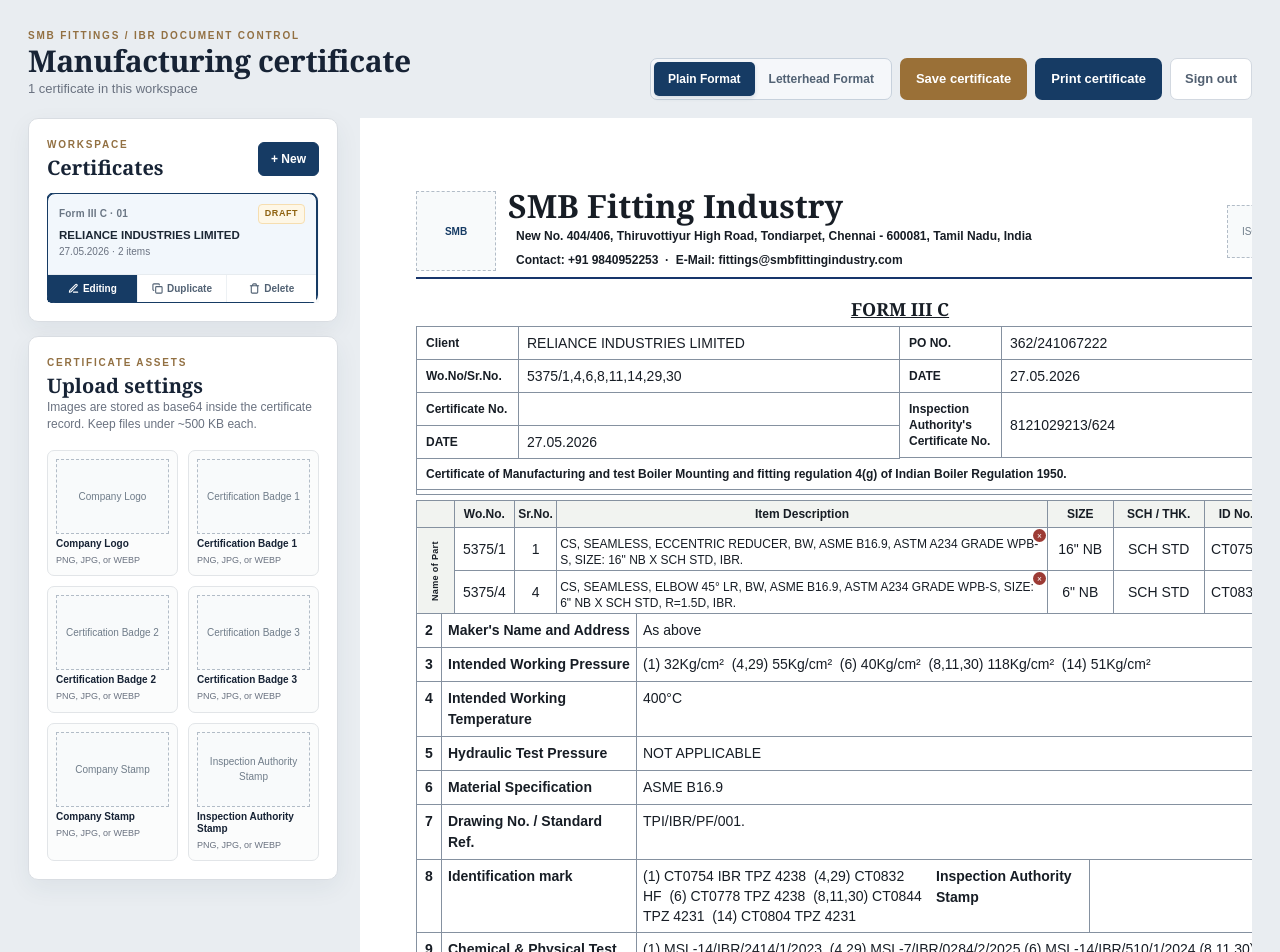
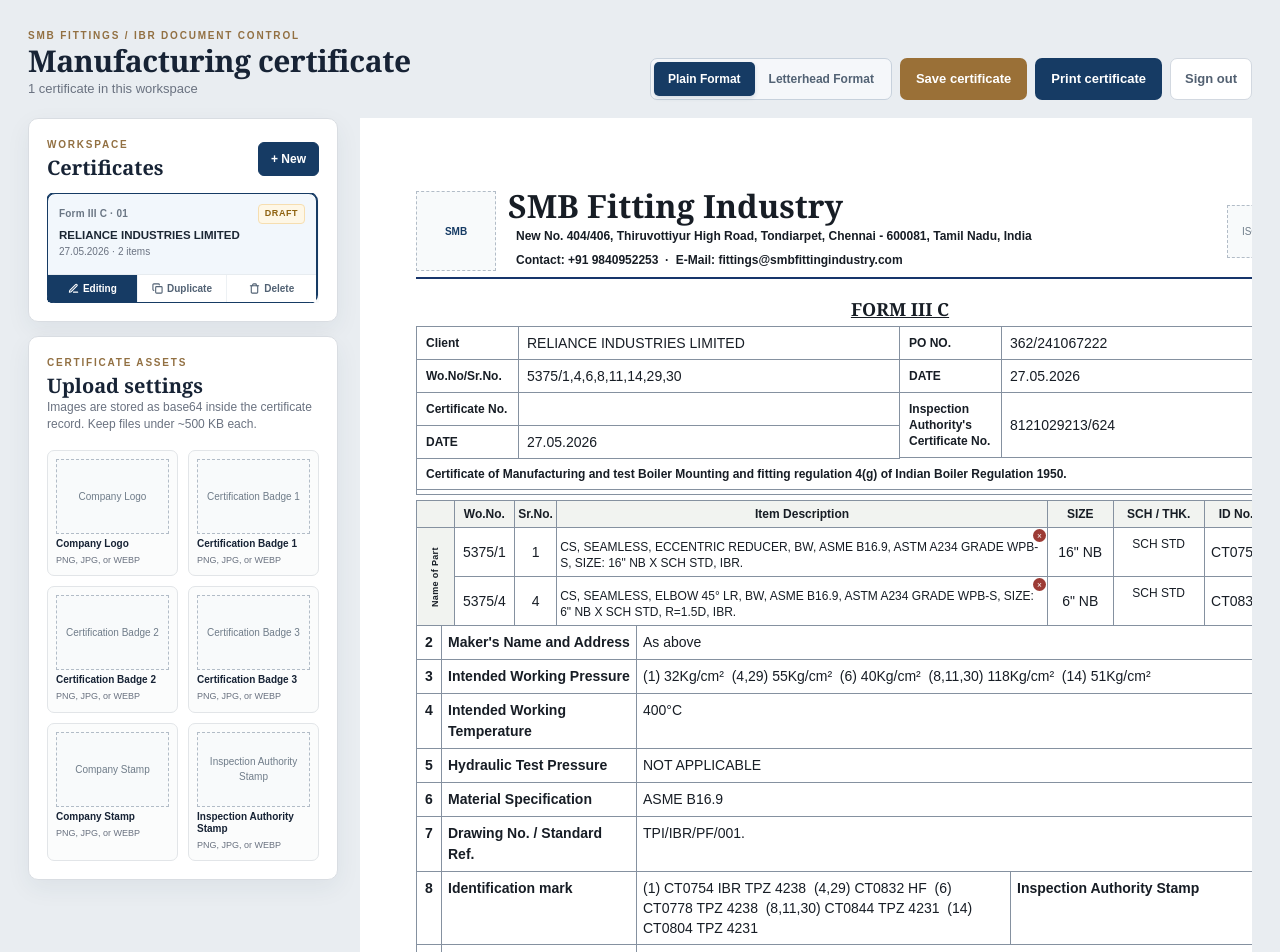
Before and after one commit to Mohammed-Burhani/smb-certifications, a Next.js app: page / in a window 1280 px wide. Shown: the top 952 px of the page. Built offline with nearby package versions, Linux system fonts and the light colour scheme; no server answers; the database is empty.

Commit message:
Rpositioned label

```diff
--- a/app/certificate/CertificateBuilder.tsx
+++ b/app/certificate/CertificateBuilder.tsx
@@ -146,12 +146,7 @@
       <div className="spec-number">{number}</div>
       <div className="spec-label">{label}</div>
       <div className="spec-value">{children}</div>
-      {extraLabel && (
-        <>
-          <div className="spec-label">{extraLabel}</div>
-          <div className="spec-value" />
-        </>
-      )}
+      {extraLabel && <div className="spec-value spec-value-extra">{extraLabel}</div>}
     </div>
   );
 }
@@ -786,7 +781,7 @@
                           <button type="button" onClick={() => removeItem(index)} className="remove-item print-hidden" aria-label={`Remove item ${index + 1}`}>×</button>
                         </td>
                         <td><Field value={item.size} onChange={(v) => updateItem(index, "size", v)} /></td>
-                        <td><Field value={item.sch} onChange={(v) => updateItem(index, "sch", v)} /></td>
+                        <td><Field area value={item.sch} onChange={(v) => updateItem(index, "sch", v)} className="text-xs! whitespace-normal!" /></td>
                         <td><Field value={item.id} onChange={(v) => updateItem(index, "id", v)} /></td>
                         <td><Field value={item.ht} onChange={(v) => updateItem(index, "ht", v)} /></td>
                         <td><Field value={item.qty} onChange={(v) => updateItem(index, "qty", v)} /></td>
--- a/app/globals.css
+++ b/app/globals.css
@@ -754,7 +754,15 @@
   font-size: 14px;
 }
 .spec-row-extra {
-  grid-template-columns: 25px 195px 1fr 160px 1fr;
+  grid-template-columns: 25px 195px 1fr 1fr;
+}
+.spec-value-extra {
+  border-left: 1px solid var(--line);
+  padding: 6px;
+  font-weight: 700;
+  text-align: left;
+  align-items: flex-start;
+  justify-content: flex-start;
 }
 .spec-number,
 .spec-label {
```
